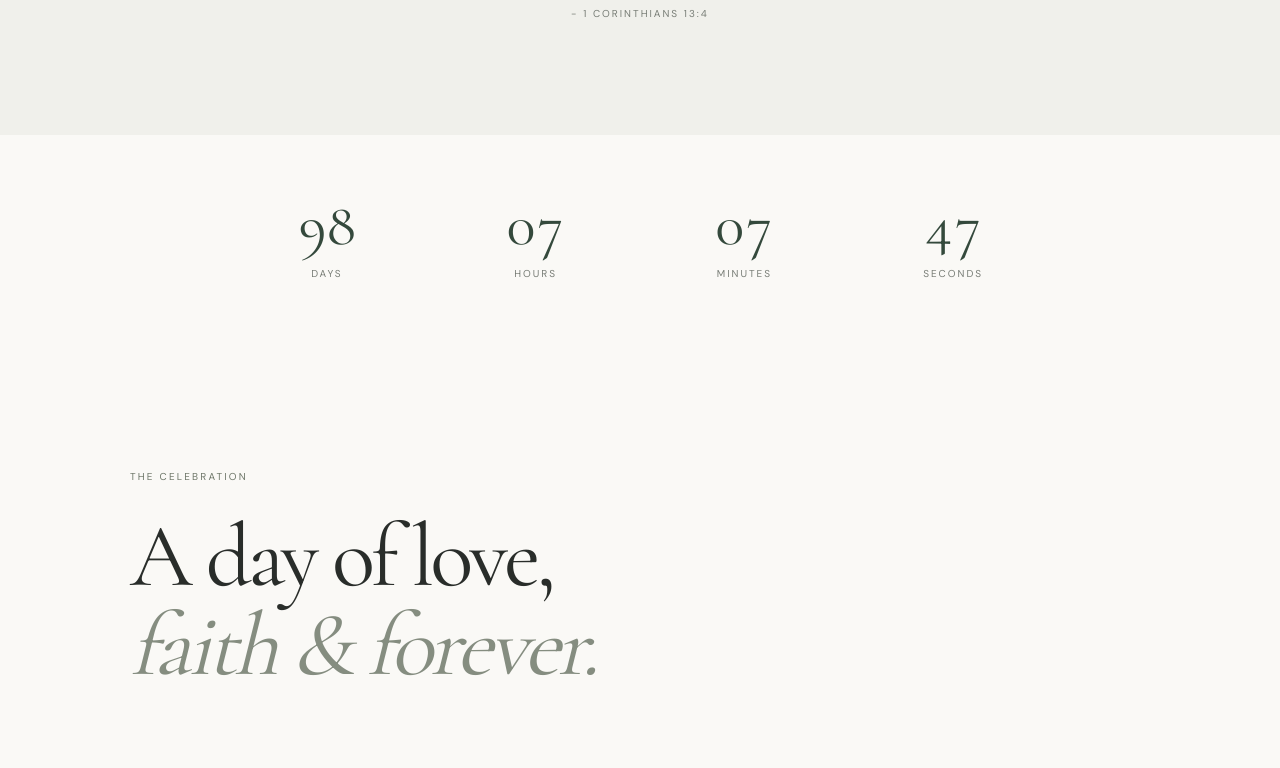
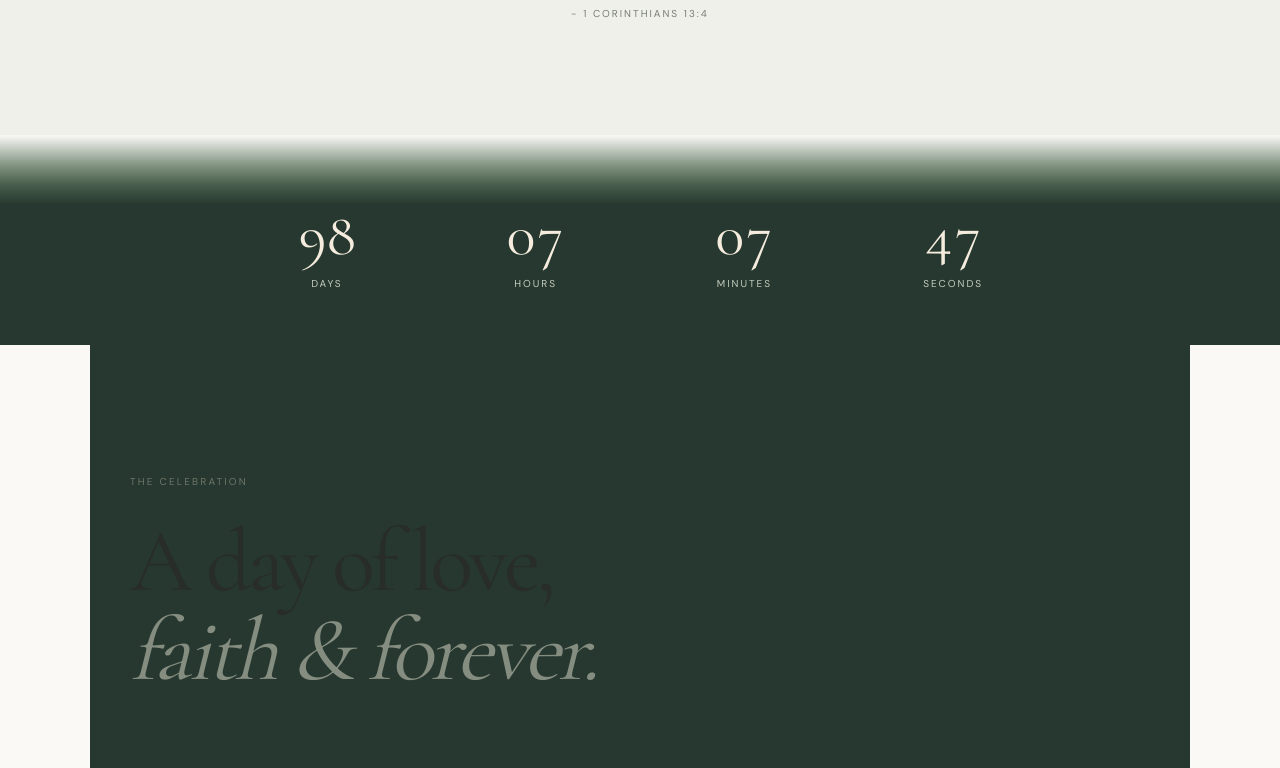
Before and after one commit to Zid00/ashna-lenex, a website: page index.html in a window 1280 px wide. Shown: the part 1040-1808 px from the top of the page. Drawn offline with nearby package versions, Linux system fonts and the light colour scheme.

Commit message:
Move wedding countdown into green gradient section

```diff
--- a/style.css
+++ b/style.css
@@ -1330,13 +1330,17 @@ footer small {
   }
 }
 
-
-
-/* PREMIUM WEDDING COUNTDOWN */
+/* WEDDING COUNTDOWN - GREEN GRADIENT */
 
 .wedding-countdown {
-  background: #faf9f6;
-  padding: 60px 20px;
+  background: linear-gradient(
+    160deg,
+    #485D4B 0%,
+    #34493C 48%,
+    #26382F 100%
+  );
+
+  padding: 70px 20px 55px;
 }
 
 .countdown-container {
@@ -1350,6 +1354,7 @@ footer small {
 
 .countdown-item {
   flex: 1;
+  min-width: 0;
   text-align: center;
 }
 
@@ -1358,7 +1363,7 @@ footer small {
   font-family: "Cormorant Garamond", serif;
   font-size: 60px;
   font-weight: 400;
-  color: #34493c;
+  color: #F5ECDD;
   line-height: 1;
   font-variant-numeric: tabular-nums;
 }
@@ -1369,14 +1374,14 @@ footer small {
   font-family: "DM Sans", sans-serif;
   font-size: 10px;
   letter-spacing: 2px;
-  color: #777c75;
+  color: #C6CEBF;
 }
 
 /* MOBILE */
 
-@media (max-width: 700px) {
+@media screen and (max-width: 700px) {
   .wedding-countdown {
-    padding: 45px 12px;
+    padding: 55px 12px 45px;
   }
 
   .countdown-container {
@@ -1392,3 +1397,22 @@ footer small {
     letter-spacing: 0.5px;
   }
 }
+
+/* SEAMLESS COUNTDOWN TO CELEBRATION */
+
+.details {
+  background: #26382F;
+}
+
+/* Short smooth gradient at the start of countdown */
+
+.wedding-countdown {
+  background: linear-gradient(
+    to bottom,
+    #FAF9F6 0px,
+    #829582 30px,
+    #485D4B 50px,
+    #26382F 70px,
+    #26382F 100%
+  );
+}
```
